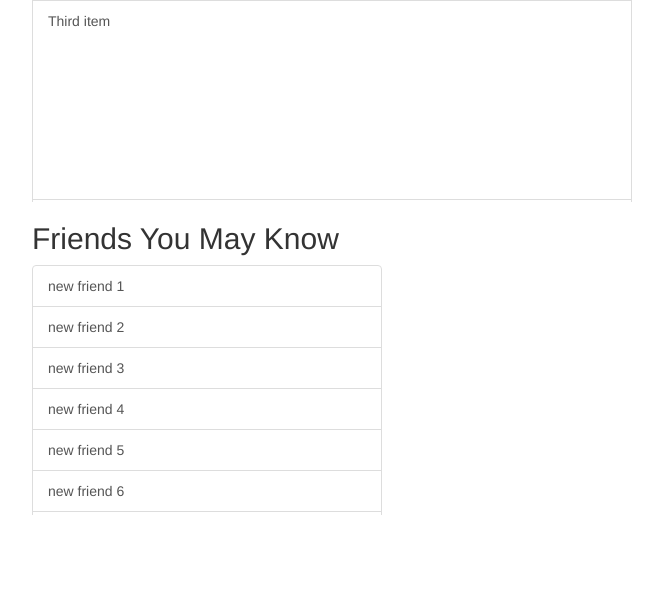
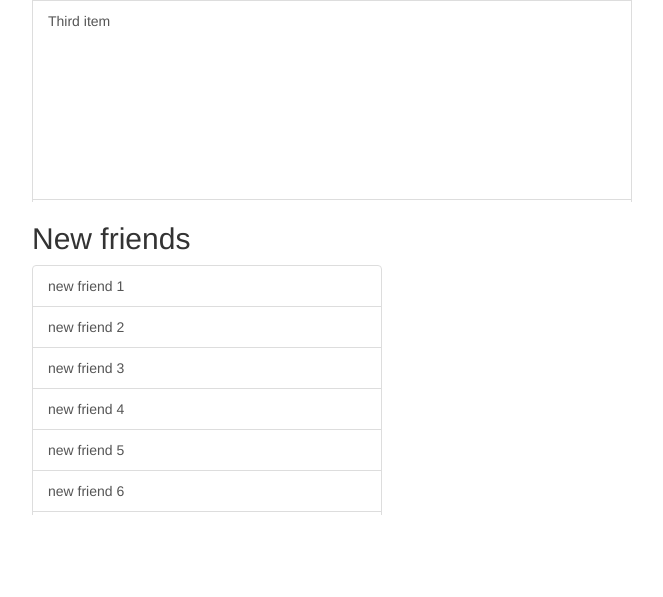
Before and after one commit to CMPUT404FALL2022/CMPUT404-GroupProject, a Django app: a page that uses SocialDistribution/inbox/templates/inbox.html in a window 1280 px wide. Shown: the part 533-1130 px from the top of the page, without its empty margins (23-686 px from the left). Run offline with Django 4.2, Linux system fonts and the light colour scheme; parts of the project's set-up code (start-up, migrations or seed data) failed here and were passed over; some libraries are stand-ins or nearby versions.

Commit message:
Update inbox.html

```diff
--- a/SocialDistribution/inbox/templates/inbox.html
+++ b/SocialDistribution/inbox/templates/inbox.html
@@ -67,7 +67,7 @@
 
 
            <div class="form-group">
-            <h2>Friends You May Know</h2>
+            <h2>New friends</h2>
 
             <div style="overflow:scroll; width:350px; height:250px;">
 
```
